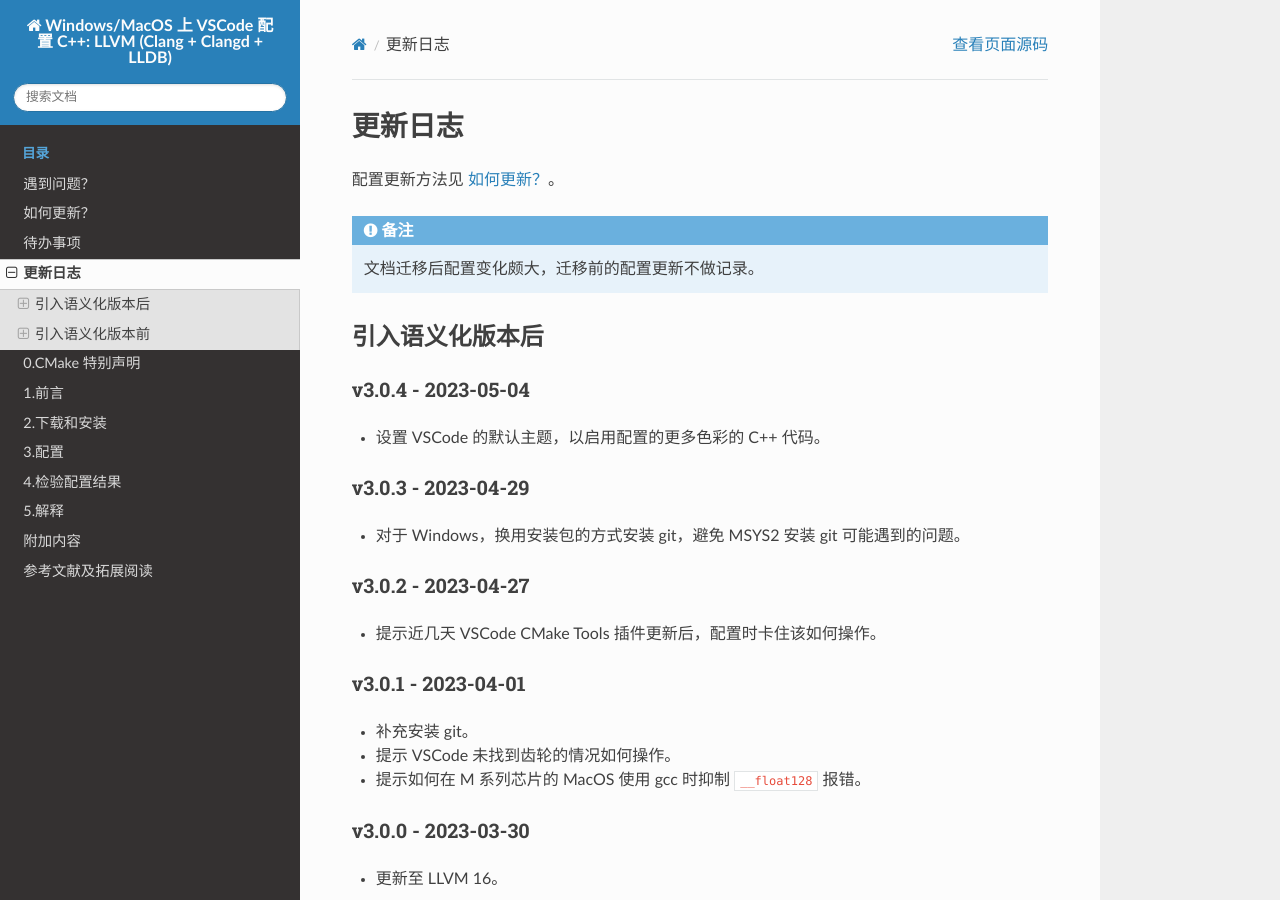
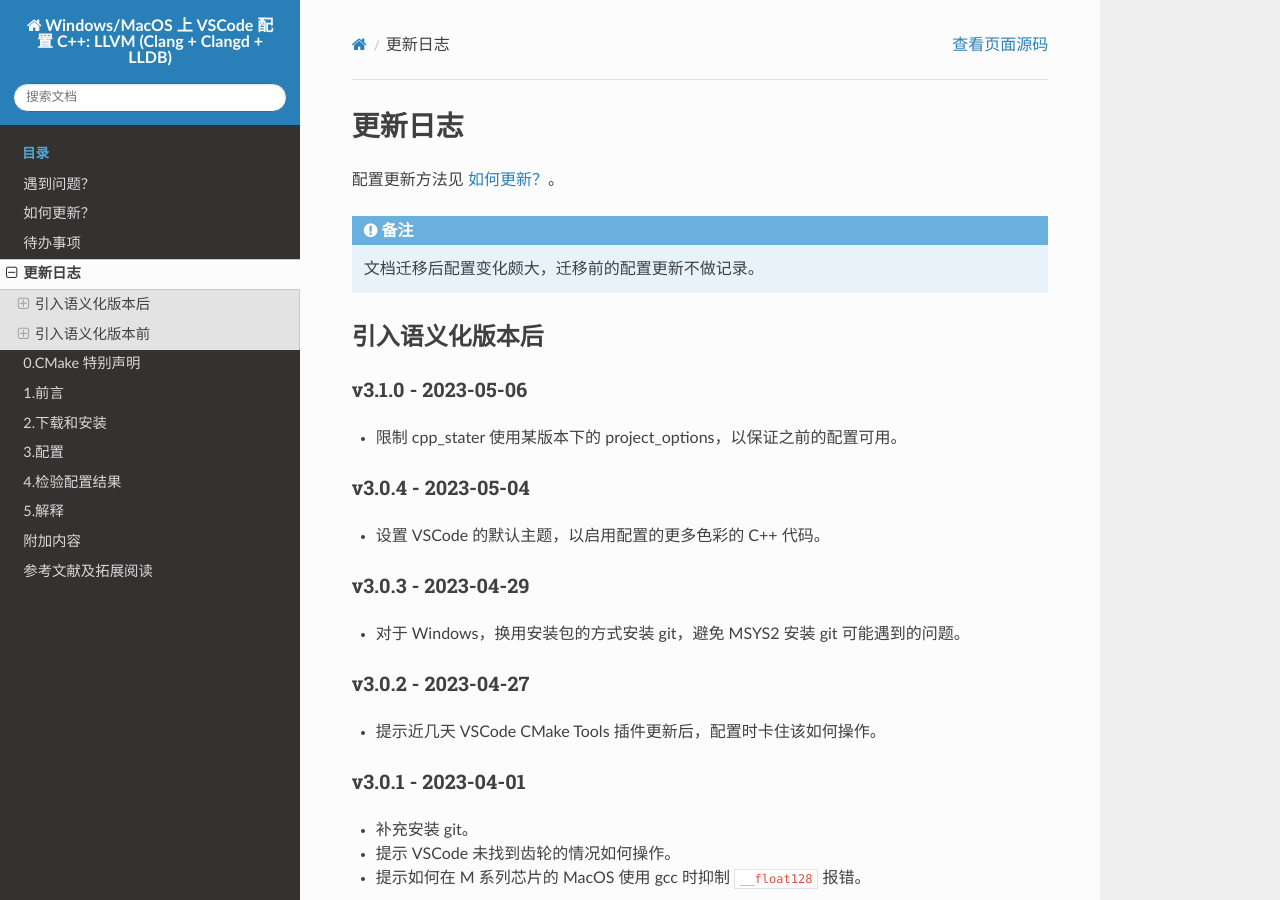
Before and after one commit to FeignClaims/vscode_cpp_starter, a Sphinx documentation site: the page built from docs/source/changelog.rst, in a window 1280 px wide and 900 px high. Built offline with Sphinx 7.4.7 and the Read the Docs theme 2.0.0, drawn with Linux system fonts in a browser that asks for light colours.

Commit message:
限制 cpp_stater 使用某版本下的 project_options，以保证之前的配置可用

```diff
--- a/docs/source/changelog.rst
+++ b/docs/source/changelog.rst
@@ -10,6 +10,11 @@
 
 引入语义化版本后
 ****************
+
+v3.1.0 - 2023-05-06
+=====================
+
+- 限制 cpp_stater 使用某版本下的 project_options，以保证之前的配置可用。
 
 v3.0.4 - 2023-05-04
 =====================
```
